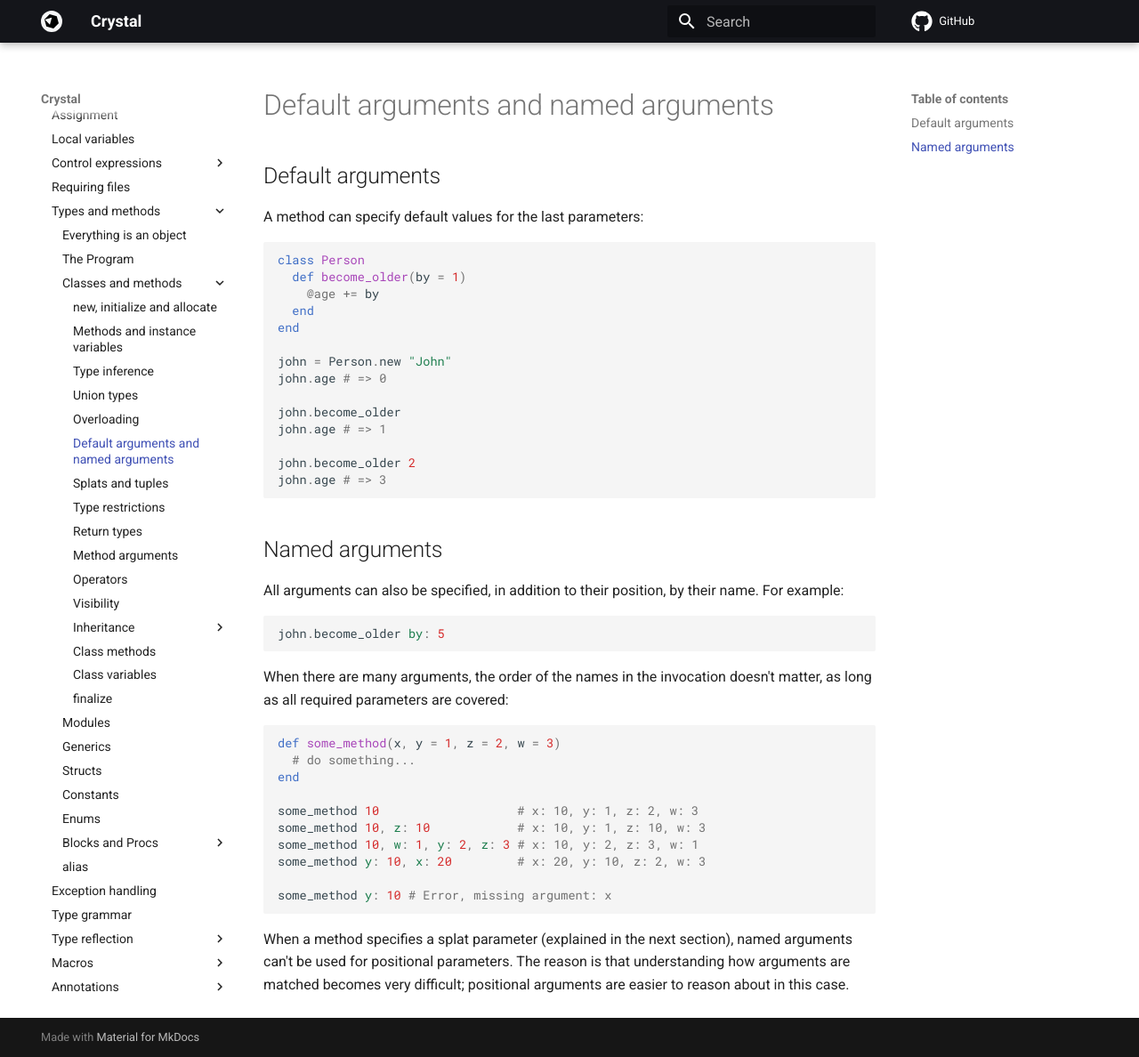
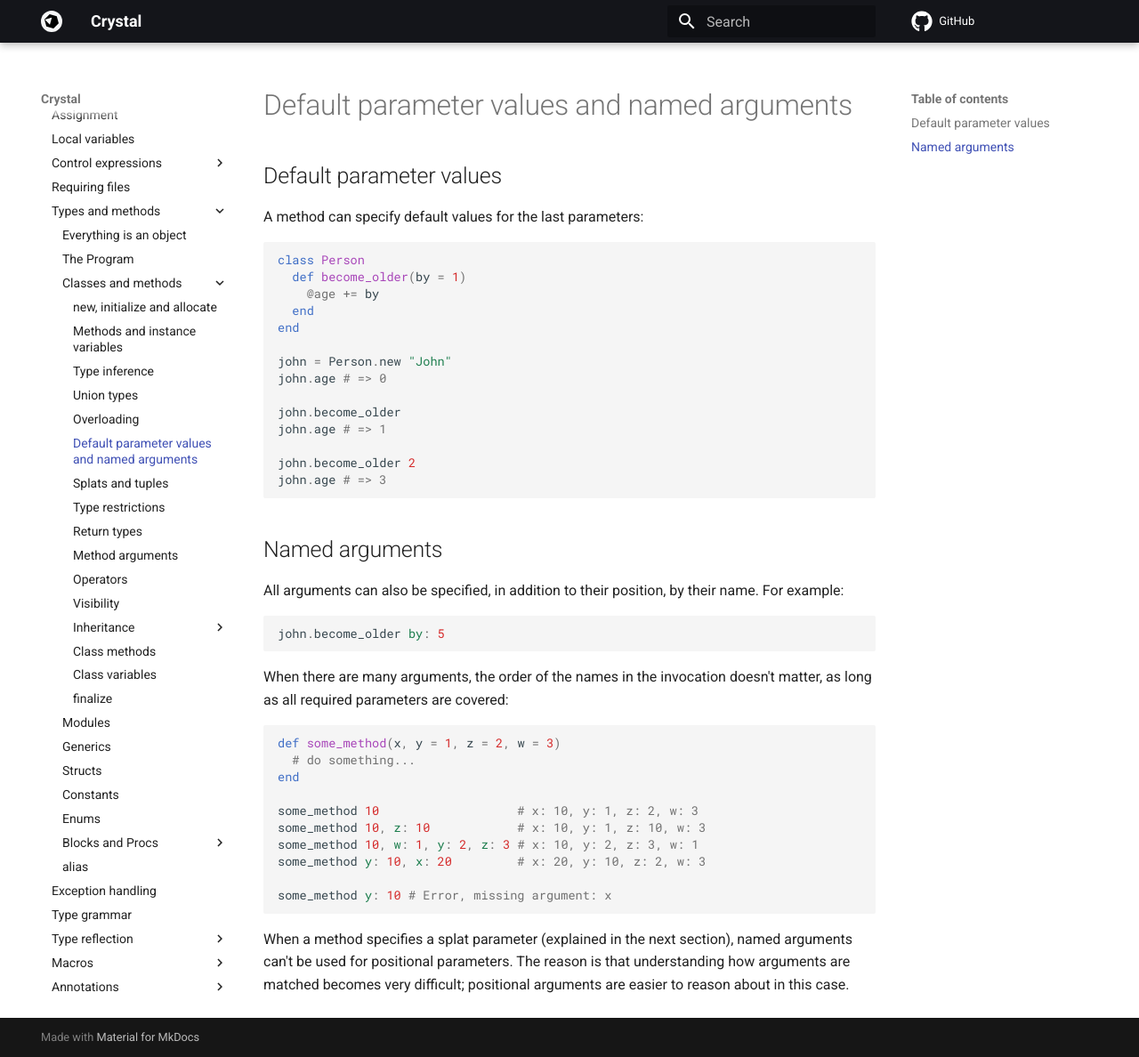
Before and after one commit to crystal-lang/crystal-book, an MkDocs documentation site: the page built from docs/syntax_and_semantics/default_and_named_arguments.md, in a window 1280 px wide and 1188 px high. Shown: the whole window at 89% size. Built offline with MkDocs 1.6.1 and Material for MkDocs 9.7.7, drawn with Linux system fonts in a browser that asks for light colours; comment, search, counter and statistics services are not loaded.

Commit message:
"default argument" -> "default parameter value"

```diff
--- a/docs/syntax_and_semantics/default_and_named_arguments.md
+++ b/docs/syntax_and_semantics/default_and_named_arguments.md
@@ -1,4 +1,4 @@
-## Default arguments
+## Default parameter values
 
 A method can specify default values for the last parameters:
 
```
Also changed, not shown: docs/SUMMARY.md (+1 -1 lines).
